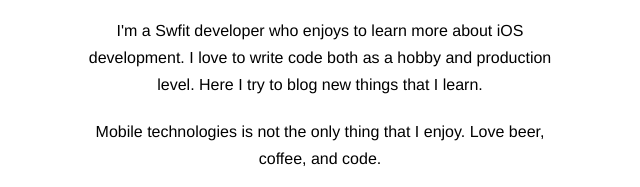
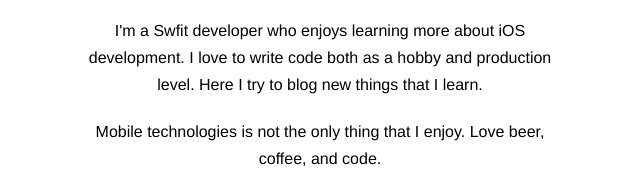
Before and after one commit to masiht/masihtabrizi.com, a plain HTML site: page index.html in a window 1280 px wide. Shown: the part 1127-1314 px from the top of the page, 320-960 px from the left. Drawn offline with Linux system fonts and the light colour scheme.

Commit message:
[web] correction

```diff
--- a/index.html
+++ b/index.html
@@ -57,7 +57,7 @@
 			<div class="cd-container">
         <img src="img/profile-picture.jpg" alt=" "/>
           <p>
-            I'm a Swfit developer who enjoys to learn more about iOS development.
+            I'm a Swfit developer who enjoys learning more about iOS development.
             I love to write code both as a hobby and production level.
             Here I try to blog new things that I learn.
           </p>
```
